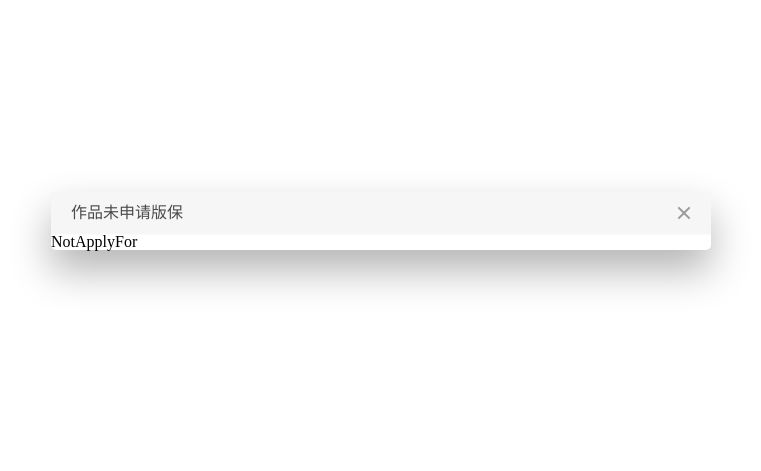
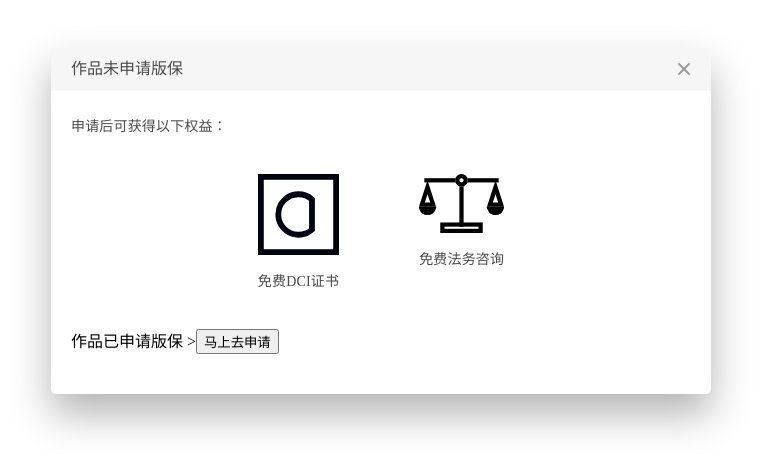
Before and after one commit to BadWaka/blog-waka-by-react, a React app: page / in a window 1280 px wide. Shown: the part 179-650 px from the top of the page, without its empty margins (259-1020 px from the left). Built offline with nearby package versions, Linux system fonts and the light colour scheme.

Commit message:
作品未申请版保

```diff
--- a/src/businessComponents/CopyrightProtectionModals/NotApplyFor/NotApplyFor.js
+++ b/src/businessComponents/CopyrightProtectionModals/NotApplyFor/NotApplyFor.js
@@ -7,21 +7,35 @@ import React, {Component} from 'react';
 import PropTypes from 'prop-types';
 
 import style from './style.scss';
+import freeDCIImg from './freeDCI.svg';
+import freeLawImg from './freeLaw.svg';
 
 import Modal from '../../Modal/Modal';
 
 export default class NotApplyFor extends Component {
 
-    static propTypes = {
-        title: PropTypes.string,    // 标题
-    };
+    static propTypes = {};
 
     static defaultProps = {};
 
     render() {
         return (
             <Modal title="作品未申请版保">
-                NotApplyFor
+                <section className={style.row1}>申请后可获得以下权益：</section>
+                <section className={style.row2}>
+                    <div className={style.free1}>
+                        <img src={freeDCIImg} alt=""/>
+                        <span className={style.text}>免费DCI证书</span>
+                    </div>
+                    <div className={style.free2}>
+                        <img src={freeLawImg} alt=""/>
+                        <span className={style.text}>免费法务咨询</span>
+                    </div>
+                </section>
+                <section className={style.row3}>
+                    <span>作品已申请版保 ></span>
+                    <button>马上去申请</button>
+                </section>
             </Modal>
         );
     }
--- a/src/businessComponents/CopyrightProtectionModals/NotApplyFor/style.scss
+++ b/src/businessComponents/CopyrightProtectionModals/NotApplyFor/style.scss
@@ -0,0 +1,39 @@
+.row1 {
+  margin-top: 30px;
+  margin-left: 20px;
+  /* 申请后可获得以下权益：: */
+  font-family: PingFangSC-Regular;
+  font-size: 14px;
+  color: #4A4A4A;
+  letter-spacing: 0.17px;
+}
+
+.row2 {
+  margin-top: 40px;
+  display: flex;
+  justify-content: center;
+
+  .free1, .free2 {
+    display: flex;
+    flex-direction: column;
+  }
+
+  .free1 {
+    margin-right: 80px;
+  }
+
+  .text {
+    margin-top: 20px;
+    /* 免费DCI证书: */
+    font-family: PingFangSC-Regular;
+    font-size: 14px;
+    color: #4A4A4A;
+    letter-spacing: 0.17px;
+  }
+}
+
+.row3 {
+  margin: 40px 20px;
+  display: flex;
+  align-items: center;
+}
```
Also changed, not shown: src/businessComponents/CopyrightProtectionModals/NotApplyFor/freeDCI.svg (added), src/businessComponents/CopyrightProtectionModals/NotApplyFor/freeLaw.svg (added).
